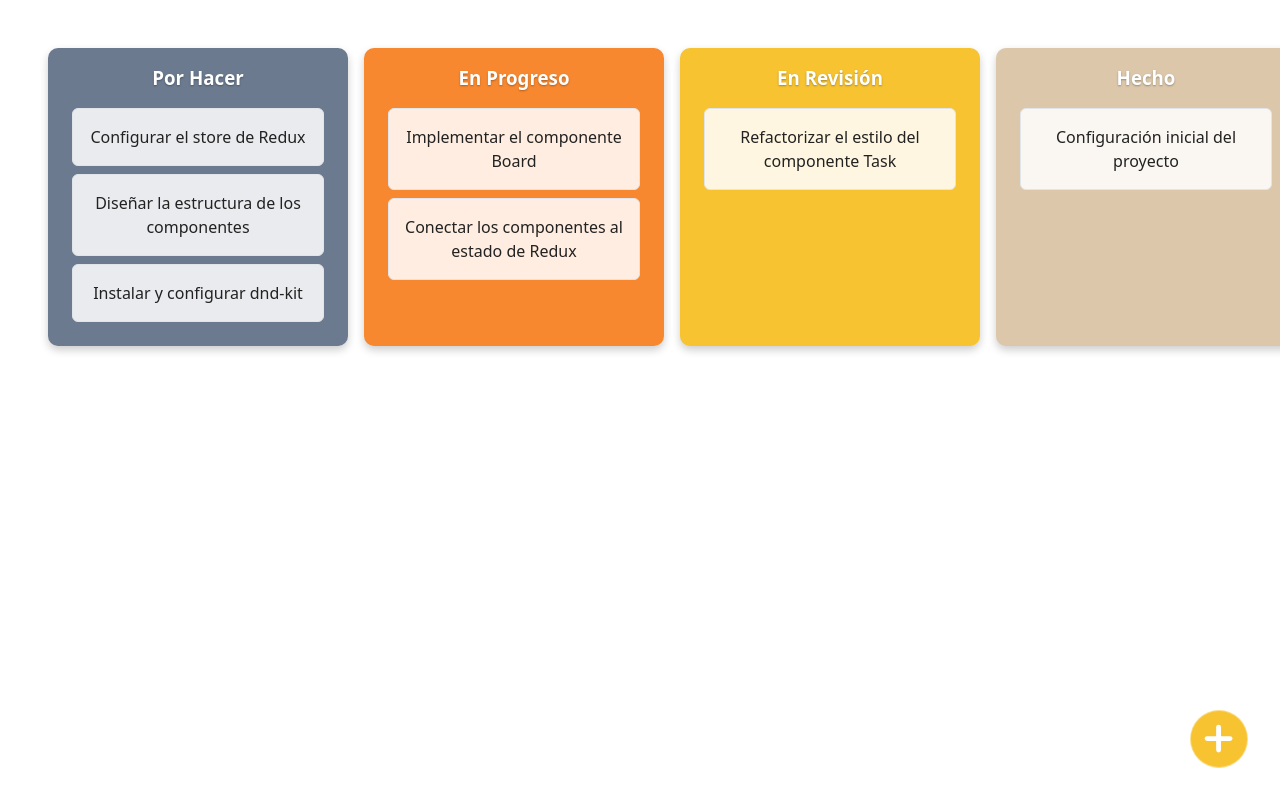
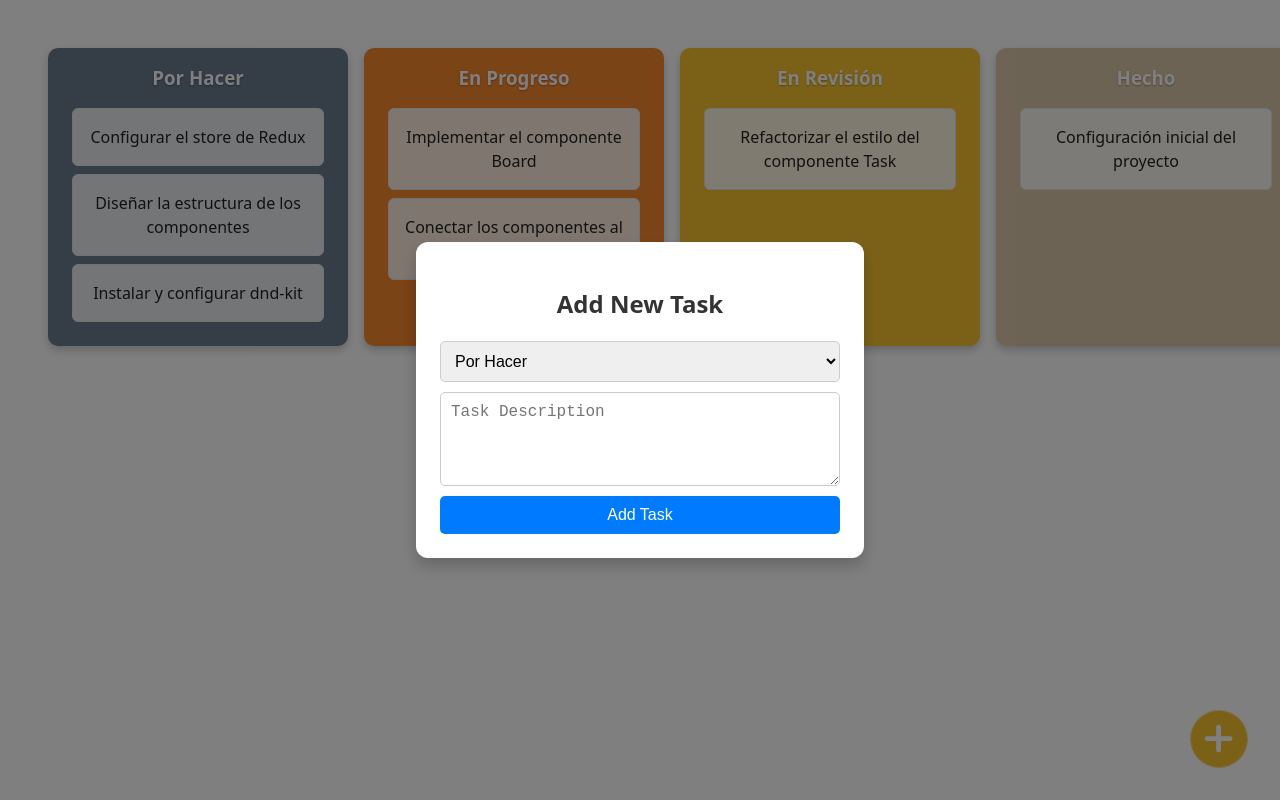
Before and after one commit to xavirodriguez/yet_another_kanban, a React (Vite) app: page / in a window 1280 px wide. Both pictures are taken after a click on the element 1219 px from the left and 739 px from the top of the page. Built offline with nearby package versions, Linux system fonts and the light colour scheme.

Commit message:
feat: 2step on add task

```diff
--- a/src/App.tsx
+++ b/src/App.tsx
@@ -2,11 +2,13 @@ import { Provider } from 'react-redux';
 import './App.css';
 import { Board } from './components/Board';
 import { store } from './state/store';
+import { AddFormModal } from './components/AddFormModal';
 function App() {
   return (
     <>
       <Provider store={store}>
         <Board></Board>
+        <AddFormModal />
       </Provider>
     </>
   );
--- a/src/components/Add.tsx
+++ b/src/components/Add.tsx
@@ -1,9 +1,14 @@
+import { useDispatch } from 'react-redux';
 import PlusIcon from './PlusIcon';
+import { openAddForm } from '../state/uiSlice';
 
 export const Add: React.FC = () => {
+  const dispatch = useDispatch();
   const handleAddTask = () => {
     // Aquí podrías abrir un modal o redirigir a una página de creación de tareas
-    alert('Funcionalidad para añadir tarea aún no implementada.');
+    //alert('Funcionalidad para añadir tarea aún no implementada.');
+    // Por ejemplo, podrías despachar una acción para abrir un modal
+    dispatch(openAddForm());
   };
 
   return (
--- a/src/components/AddForm.tsx
+++ b/src/components/AddForm.tsx
@@ -1,19 +1,35 @@
+import { useSelector } from 'react-redux';
+
 export const AddForm: React.FC = () => {
+  const { columns } = useSelector((state: any) => {
+    const { columns: columnsById, columnOrder } = state.board;
+    return {
+      columns: columnOrder.map((columnId: string) => ({
+        ...columnsById[columnId],
+      })),
+    };
+  });
+
   return (
     <>
       <div>
         <h2 style={{ textAlign: 'center', color: '#333' }}>Add New Task</h2>
         <form style={{ display: 'flex', flexDirection: 'column', gap: '10px' }}>
-          <input
-            type="text"
-            placeholder="Task Title"
+          <select
             style={{
               padding: '10px',
               borderRadius: '5px',
               border: '1px solid #ccc',
               fontSize: '16px',
             }}
-          />
+          >
+            {columns.map((column: any) => (
+              <option key={column.id} value={column.id}>
+                {column.title}
+              </option>
+            ))}
+          </select>
+
           <textarea
             placeholder="Task Description"
             rows={4}
--- /dev/null
+++ b/src/components/AddFormModal.tsx
@@ -0,0 +1,19 @@
+import { useDispatch, useSelector } from 'react-redux';
+//import { RootState } from '../state/store';
+import { closeAddForm } from '../state/uiSlice';
+import { AddForm } from './AddForm';
+
+export const AddFormModal: React.FC = () => {
+  const dispatch = useDispatch();
+  const show = useSelector((state: any) => state.ui.showAddForm);
+
+  if (!show) return null;
+
+  return (
+    <div className="modal-overlay" onClick={() => dispatch(closeAddForm())}>
+      <div className="modal-content" onClick={(e) => e.stopPropagation()}>
+        <AddForm />
+      </div>
+    </div>
+  );
+};
--- a/src/index.css
+++ b/src/index.css
@@ -10,6 +10,25 @@
   text-rendering: optimizeLegibility;
   -webkit-font-smoothing: antialiased;
   -moz-osx-font-smoothing: grayscale;
+}
+
+.modal-overlay {
+  position: fixed;
+  inset: 0;
+  background: rgba(0, 0, 0, 0.5);
+  display: flex;
+  align-items: center;
+  justify-content: center;
+  z-index: 1000;
+}
+
+.modal-content {
+  background: white;
+  padding: 1.5rem;
+  border-radius: 0.75rem;
+  width: 90%;
+  max-width: 400px;
+  box-shadow: 0 8px 16px rgba(0, 0, 0, 0.2);
 }
 
 body {
--- a/src/state/store.ts
+++ b/src/state/store.ts
@@ -1,9 +1,11 @@
 import { configureStore } from '@reduxjs/toolkit';
 import boardReducer from './boardSlice';
+import uiReducer from './uiSlice';
 
 export const store = configureStore({
   reducer: {
     board: boardReducer,
+    ui: uiReducer
   },
 });
 
--- /dev/null
+++ b/src/state/uiSlice.ts
@@ -0,0 +1,25 @@
+import { createSlice } from "@reduxjs/toolkit";
+
+interface UiState {
+  showAddForm: boolean;
+}
+
+const initialState: UiState = {
+  showAddForm: false,
+};
+
+const uiSlice = createSlice({
+  name: "ui",
+  initialState,
+  reducers: {
+    openAddForm: (state) => {
+      state.showAddForm = true;
+    },
+    closeAddForm: (state) => {
+      state.showAddForm = false;
+    },
+  },
+});
+
+export const { openAddForm, closeAddForm } = uiSlice.actions;
+export default uiSlice.reducer;
```
